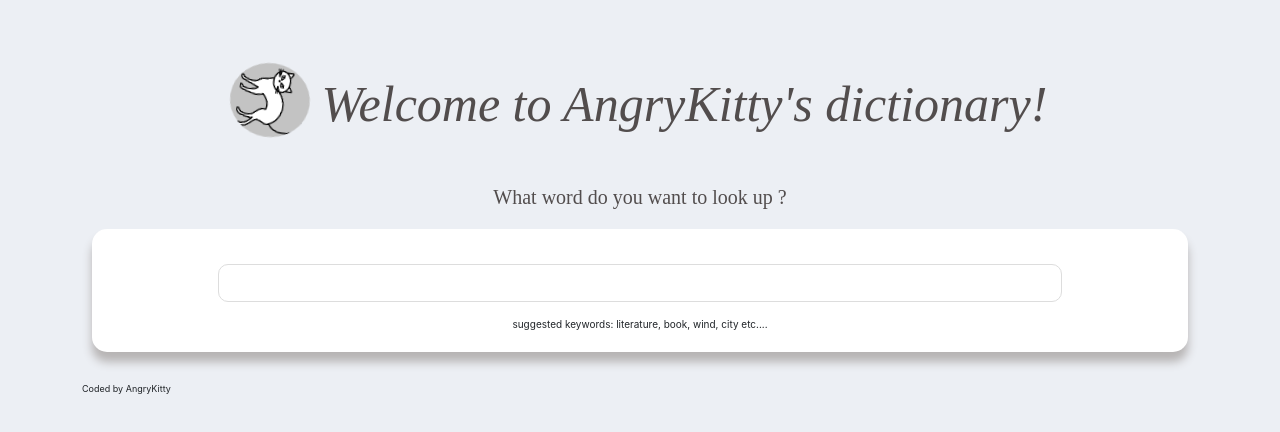
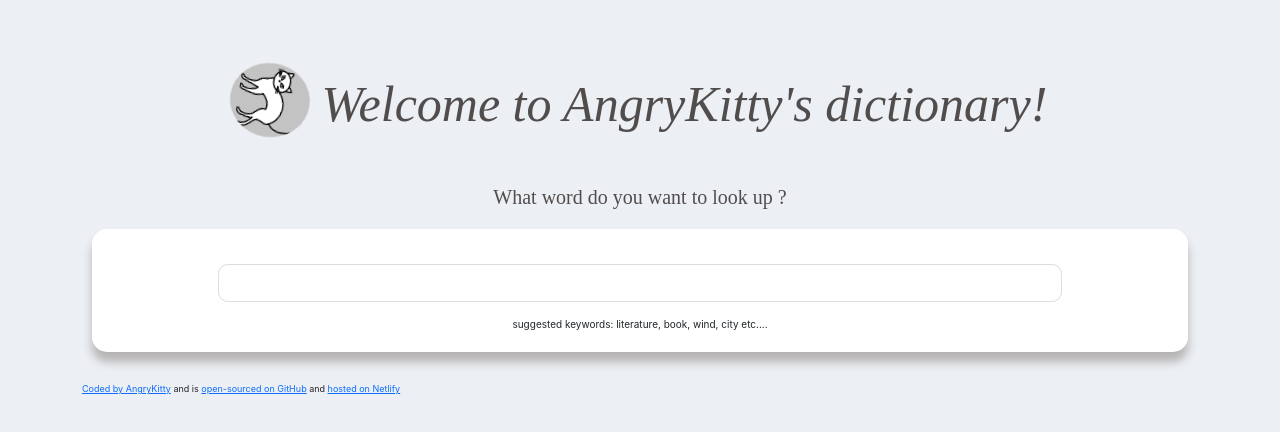
Before and after one commit to Angry-cat-coder/Dictionary-app, a React (Create React App) app: page / in a window 1280 px wide. Shown: the top 432 px of the page. Built offline with nearby package versions, Linux system fonts and the light colour scheme.

Commit message:
Added footer

```diff
--- a/src/App.js
+++ b/src/App.js
@@ -17,7 +17,31 @@ function App() {
           <h4>What word do you want to look up ? </h4>
         </header>{" "}
         <Dictionarysearch />
-        <footer className="App-footer">Coded by AngryKitty</footer>
+        <footer className="App-footer">
+          <a
+            href="https://www.linkedin.com/in/yulia-isaenko-5458625b/"
+            target="_blank"
+            rel="noopener noreferrer"
+          >
+            Coded by AngryKitty
+          </a>{" "}
+          and is{" "}
+          <a
+            href="https://github.com/Angry-cat-coder/Dictionary-app"
+            target="_blank"
+            rel="noopener noreferrer"
+          >
+            open-sourced on GitHub
+          </a>{" "}
+          and{" "}
+          <a
+            href="https://hilarious-profiterole-c9ae2a.netlify.app/"
+            target="_blank"
+            rel="noopener noreferrer"
+          >
+            hosted on Netlify
+          </a>
+        </footer>
       </div>
     </div>
   );
```
